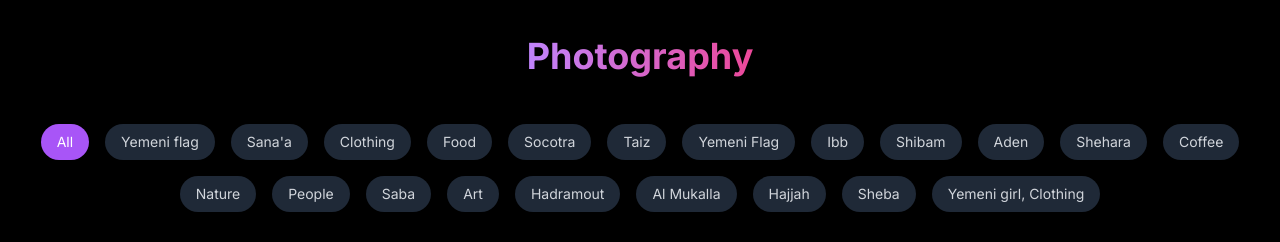
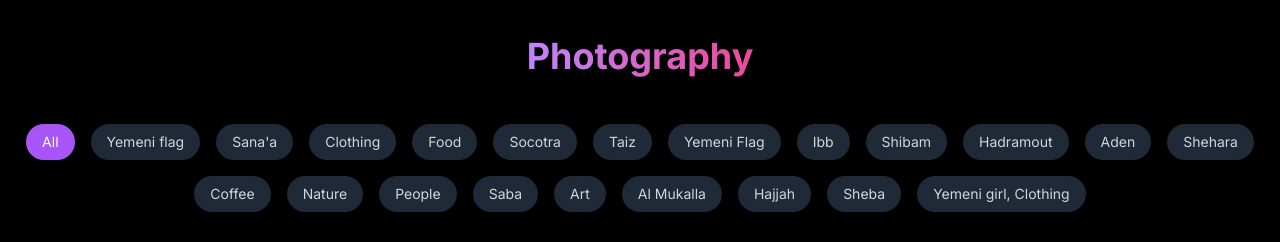
Before and after one commit to sanwaralkmali/yemen, a React (Vite) app: page / in a window 1280 px wide. Shown: the part 860-1102 px from the top of the page. Built offline with nearby package versions, Linux system fonts and the light colour scheme; grey boxes are pictures that could not be loaded.

Commit message:
deploy 32

```diff
--- a/src/components/PhotoGallery.tsx
+++ b/src/components/PhotoGallery.tsx
@@ -208,7 +208,7 @@ const photos = [
     id: 32,
     src: "https://i.pinimg.com/736x/ba/10/8f/ba108f8873d5aa97cb382f66021e2cc1.jpg",
     alt: "Traditional Yemeni architecture blending with Nature",
-    category: "Aden"
+    category: "Hadramout"
   },
   {
     id: 33,
```
Also changed, not shown: 3 other files (tests, documents, lock files or other folders).
